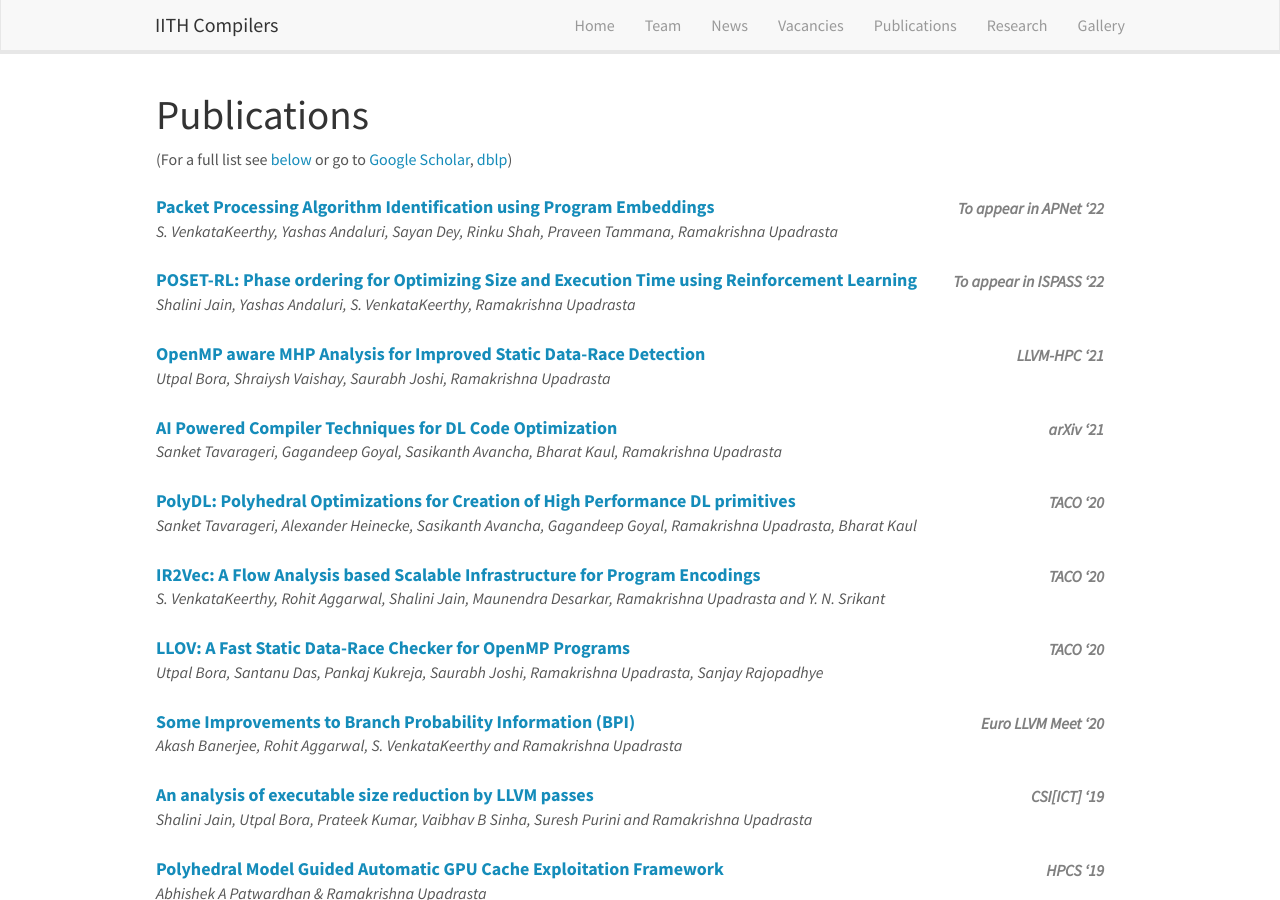
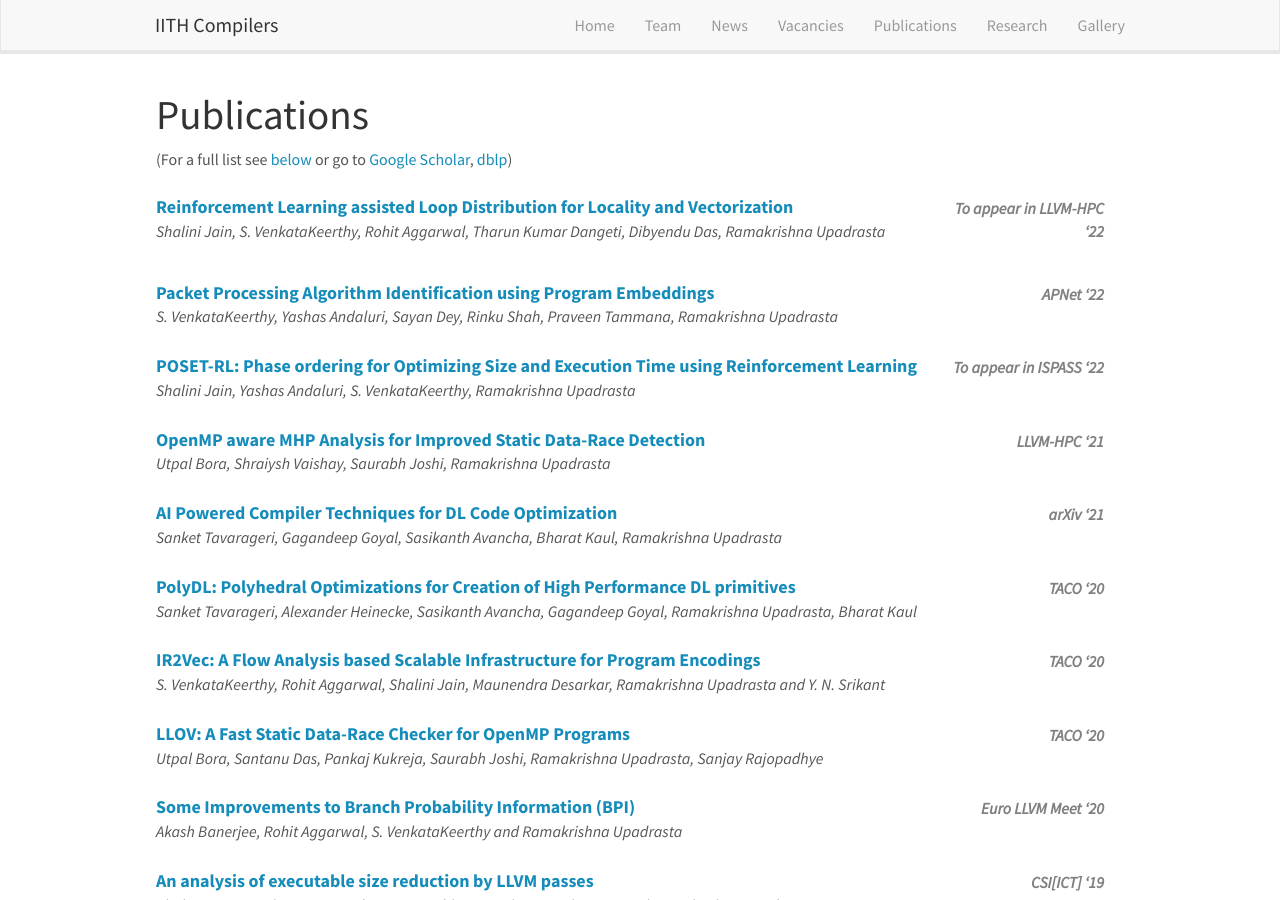
Before and after one commit to utpalbora/compilers.cse.iith.ac.in, a Jekyll site: the page built from _pages/publications.md, in a window 1280 px wide and 900 px high. Built offline with Jekyll 4.4.1, drawn with Linux system fonts in a browser that asks for light colours; nearby versions of some CDN libraries.

Commit message:
Updates related to publications, team members and alumni (#60)
* Added Soumya details in compilers Team webpage

* Moved Yashas to alumni

* Changes related to APNet details publication

* Changing timestamp of Youtube embedded video

* Change in the image Proposed_approach_overview and label

* Added new page for Shalini's paper

```diff
--- a/_data/publist.yml
+++ b/_data/publist.yml
@@ -1,8 +1,19 @@
+- shortname: "rl_loop_distribution"
+  title: "Reinforcement Learning assisted Loop Distribution for Locality and Vectorization"
+  authors: "Shalini Jain, S. VenkataKeerthy, Rohit Aggarwal, Tharun Kumar Dangeti, Dibyendu Das, Ramakrishna Upadrasta"
+  year: "2022"
+  publishedAt: "To appear in LLVM-HPC"
+  project: 0
+  publication: 1
+  type: "Journal|Transaction|Conference"
+  # image: ""
+  highlight: 1
+
 - shortname: "packet_processing"
   title: "Packet Processing Algorithm Identification using Program Embeddings"
   authors: "S. VenkataKeerthy, Yashas Andaluri, Sayan Dey, Rinku Shah, Praveen Tammana, Ramakrishna Upadrasta"
   year: "2022"
-  publishedAt: "To appear in APNet"
+  publishedAt: "APNet"
   project: 0
   publication: 1
   type: "Workshop"
--- /dev/null
+++ b/_pages/rl_loop_distribution.md
@@ -0,0 +1,21 @@
+---
+title: "Reinforcement Learning assisted Loop Distribution for Locality and Vectorization"
+# redirect_from:
+#     - /publications/packet_processing
+layout: textlay
+excerpt: "IITH Compilers Team -- Publications"
+sitemap: false
+permalink: /publications/rl_loop_distribution/
+---
+
+<div class="container-fluid" style="height:100%; width:100%">
+
+# Reinforcement Learning assisted Loop Distribution for Locality and Vectorization
+*Shalini Jain, S. VenkataKeerthy, Rohit Aggarwal, Tharun Kumar Dangeti, Dibyendu Das, [Ramakrishna Upadrasta](https://www.iith.ac.in/~ramakrishna)*
+#### To be published at LLVM-HPC 2022
+<br>
+
+<p>Loop distribution (loop fission) is a well known compiler optimization that splits the loop into multiple loops. Loop distribution can be seen as an enabler of various other optimizations with different goals, like, the parallelizability of the loop, the vectorizability of the loop, its locality characteristics. In this work, we present a Reinforcement Learning (RL) based approach to efficiently perform loop-distribution with the twin goals of optimizing for both vectorization as well as locality. Broadly, we generate the SCC Dependence Graph (SDG) for each loop of the program. Our RL model learns to predict the distribution order of the loop by performing topological walk of the graph. The reward to our model is computed using the instruction cost and number of cache misses of the loop. As the RL models need data for training purposes, we also propose a novel strategy to extend the training set by  generating new loops. We show our results on x86 architecture on various benchmarks: from TSVC, LLVM-Test-Suite, PolyBench and PolyBench-NN. Our framework achieves an average improvement of 3.63% on TSVC, 4.61% on LLVM-Test-Suite Microbenchmarks, 1.78% on PolyBench and 1.95% on PolyBench-NN benchmark suites for execution time. The baseline is O3 compiler option of LLVM. We also show the improvements of our method on other performance metrics like Instruction Per
+Cycle (IPC), Number of loops distributed & vectorized, and L1 cache performance.</p>
+
+</div>
```
Also changed, not shown: _data/alumni.yml (+8 -0 lines), _data/team_members.yml (+9 -9 lines), _pages/packet_processing.md (+18 -2 lines), images/projects/packet_processing/Proposed_approach_overview.png (added).
